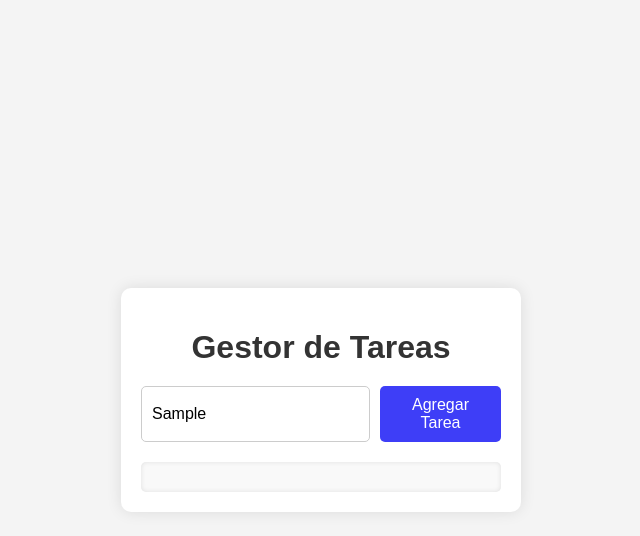
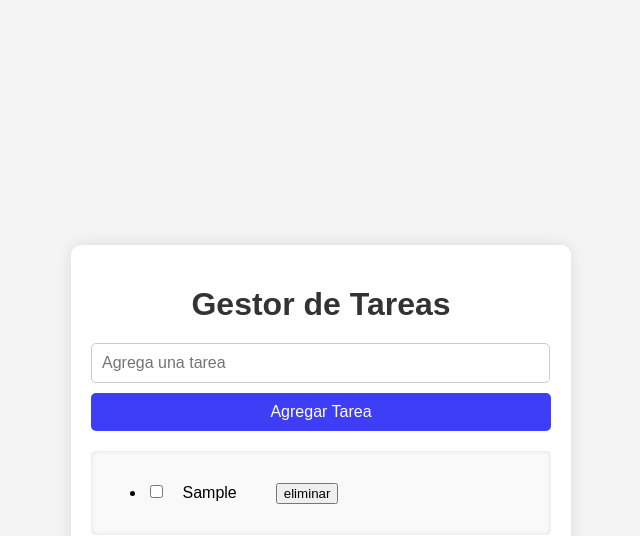
Before and after one commit to elieabudk/task-managger, a plain HTML site: page proyecto_taskmanagger/index.html in a window 1280 px wide. Both pictures are taken after typing "Sample" into the empty fields and a click on the button "Agregar Tarea". Shown: the whole page, without its empty margins (319-959 px from the left). Drawn offline with Linux system fonts and the light colour scheme.

Commit message:
gestor de tareas terminado

```diff
--- a/proyecto_taskmanagger/index.html
+++ b/proyecto_taskmanagger/index.html
@@ -10,11 +10,13 @@
     <div class="container">
         <h1>Gestor de Tareas</h1>
         <div class="input-container">
-            <input type="text" placeholder="Agrega una tarea" id="taskInput">
-            <button onclick="addTask()">Agregar Tarea</button>
+            <input type="text" placeholder="Agrega una tarea" id="taskInput" required>
+            <button type="submit" id="boton">Agregar Tarea</button>
         </div>
         <div id="taskList" class="task-list">
-            <!-- Las tareas agregadas aparecerán aquí -->
+            <ul id="lista">
+                <!-- Las tareas se agregarán aquí -->
+            </ul>
         </div>
     </div>
 
--- a/proyecto_taskmanagger/script.js
+++ b/proyecto_taskmanagger/script.js
@@ -0,0 +1,52 @@
+document.getElementById("boton").addEventListener("click", function(){
+
+    const dato = document.getElementById("taskInput").value
+    if (dato == ""){
+        alert("el campo no puede estar vacio")
+    }
+    else {
+        const checkbox = document.createElement("input")
+        checkbox.type = "checkbox"
+        checkbox.style.marginRight = "5%"
+
+
+        const boton_eliminar= document.createElement("button")
+        boton_eliminar.type = "button"
+        boton_eliminar.textContent = "eliminar"
+        boton_eliminar.style.marginLeft = "10%"
+
+        const lista = document.getElementById("lista")
+        const tarea = document.createElement("li")
+        tarea.textContent = dato
+
+        lista.appendChild(tarea)
+
+        tarea.insertBefore(checkbox, tarea.firstChild)
+
+        tarea.appendChild(boton_eliminar)
+
+
+        checkbox.addEventListener("change", function() {
+            if (checkbox.checked) {
+                tarea.style.textDecoration = "line-through";
+            } else {
+                tarea.style.textDecoration = "none";
+            }
+        });
+
+
+        boton_eliminar.addEventListener("click", function(){
+            tarea.remove()
+        })
+
+    }
+    document.getElementById("taskInput").value=""
+
+
+    })
+
+    document.getElementById("taskInput").addEventListener("keypress", function(event) {
+        if (event.key === "Enter") {
+            document.getElementById("boton").click();
+        }
+    });
--- a/proyecto_taskmanagger/style.css
+++ b/proyecto_taskmanagger/style.css
@@ -15,7 +15,7 @@ body {
     border-radius: 10px;
     box-shadow: 0 0 15px rgba(0, 0, 0, 0.1);
     width: 100%;
-    max-width: 400px;
+    max-width: 500px;
     box-sizing: border-box;
 }
 
@@ -27,19 +27,20 @@ h1 {
 
 .input-container {
     display: flex;
+    flex-direction: column;
     gap: 10px;
     margin-bottom: 20px;
 }
 
 input[type="text"] {
-    flex-grow: 1;
     padding: 10px;
     border-radius: 5px;
     border: 1px solid #ccc;
     font-size: 16px;
+    width: 95%;
 }
 
-button {
+button[type="submit"] {
     padding: 10px 15px;
     border: none;
     border-radius: 5px;
@@ -47,9 +48,10 @@ button {
     color: #fff;
     font-size: 16px;
     cursor: pointer;
+    width: 100%;
 }
 
-button:hover {
+button[type="submit"]:hover {
     background-color: #7a927f;
 }
 
@@ -90,7 +92,7 @@ button:hover {
         flex-direction: column;
     }
 
-    button {
+    button[type="submit"] {
         width: 100%;
         margin-top: 10px;
     }
```
